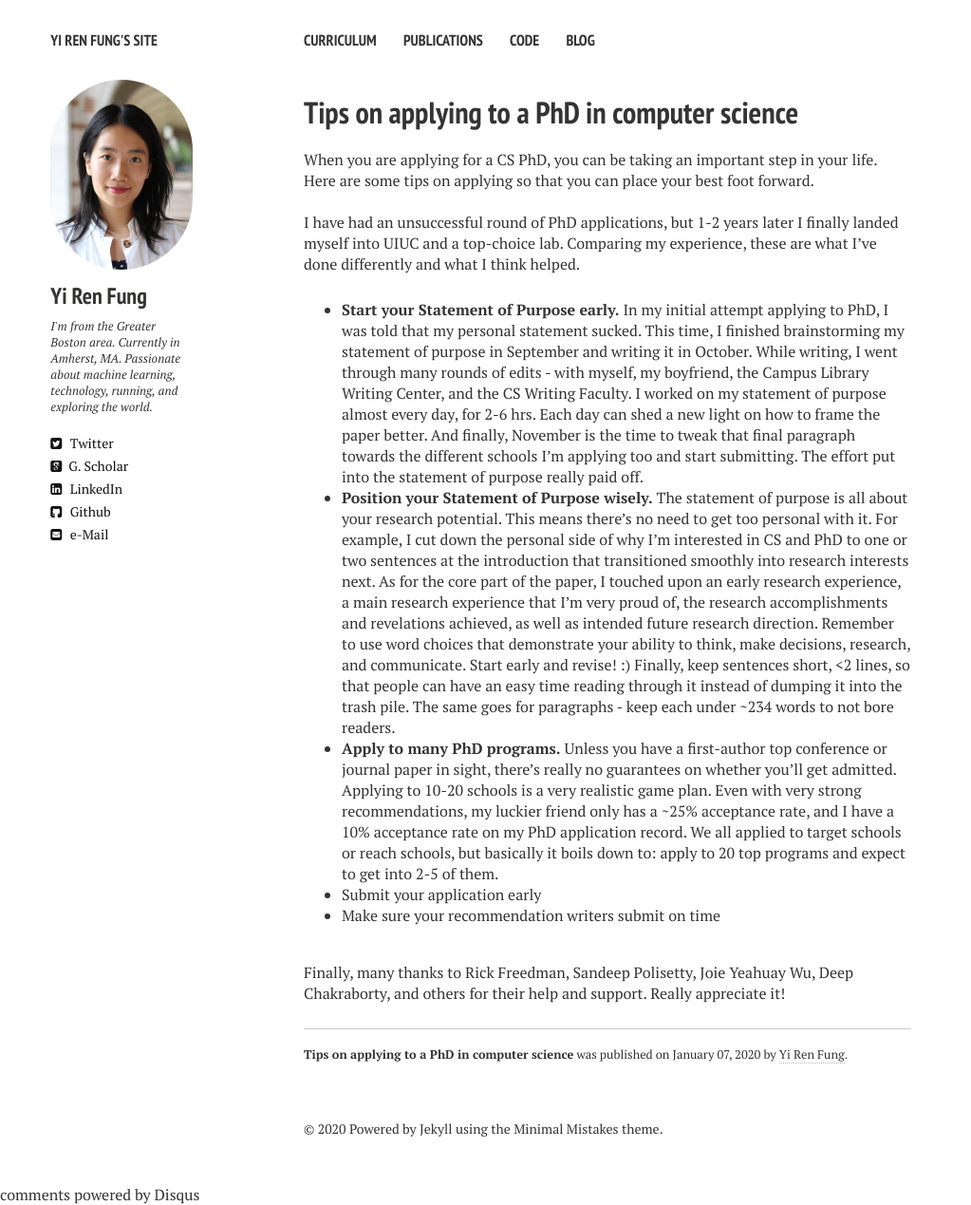
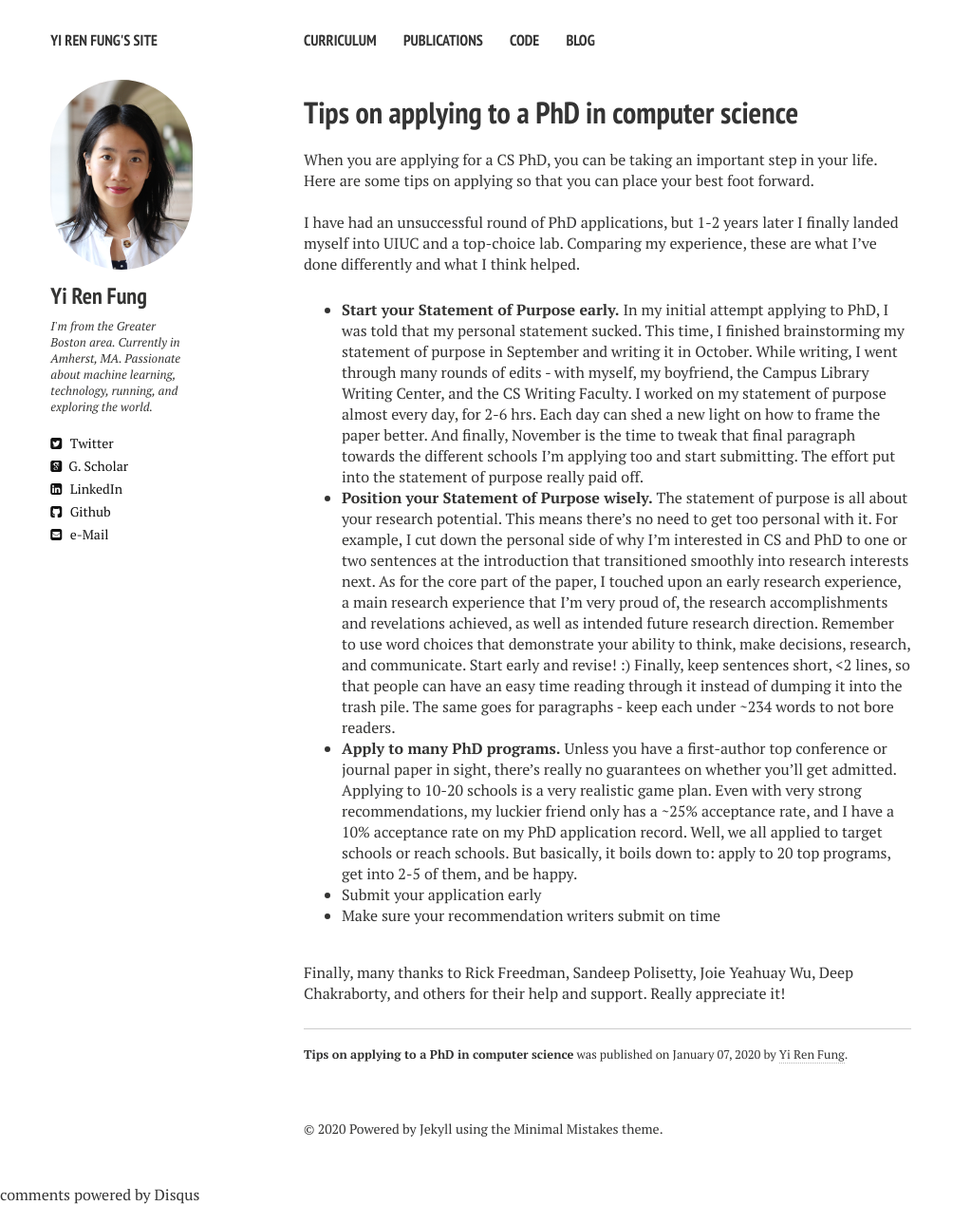
Before and after one commit to yrf1/yrf1.github.io, a Jekyll site: the page built from _posts/2020-01-07-on-phd-applications.md, in a window 1280 px wide. Shown: the whole page at 95% size, without its empty margins (0-1023 px from the left). Built offline with Jekyll 4.4.1, drawn with Linux system fonts in a browser that asks for light colours; nearby versions of some CDN libraries; comment, search, counter and statistics services are not loaded.

Commit message:
Updated blog post

```diff
--- a/_posts/2020-01-07-on-phd-applications.md
+++ b/_posts/2020-01-07-on-phd-applications.md
@@ -12,7 +12,7 @@ When you are applying for a CS PhD, you can be taking an important step in your
 I have had an unsuccessful round of PhD applications, but 1-2 years later I finally landed myself into UIUC and a top-choice lab. Comparing my experience, these are what I've done differently and what I think helped.
 * **Start your Statement of Purpose early.** In my initial attempt applying to PhD, I was told that my personal statement sucked. This time, I finished brainstorming my statement of purpose in September and writing it in October. While writing, I went through many rounds of edits - with myself, my boyfriend, the Campus Library Writing Center, and the CS Writing Faculty. I worked on my statement of purpose almost every day, for 2-6 hrs. Each day can shed a new light on how to frame the paper better. And finally, November is the time to tweak that final paragraph towards the different schools I'm applying too and start submitting. The effort put into the statement of purpose really paid off.
 * **Position your Statement of Purpose wisely.** The statement of purpose is all about your research potential. This means there's no need to get too personal with it. For example, I cut down the personal side of why I'm interested in CS and PhD to one or two sentences at the introduction that transitioned smoothly into research interests next. As for the core part of the paper, I touched upon an early research experience, a main research experience that I'm very proud of, the research accomplishments and revelations achieved, as well as intended future research direction. Remember to use word choices that demonstrate your ability to think, make decisions, research, and communicate. Start early and revise! :) Finally, keep sentences short, <2 lines, so that people can have an easy time reading through it instead of dumping it into the trash pile. The same goes for paragraphs - keep each under ~234 words to not bore readers.
-* **Apply to many PhD programs.** Unless you have a first-author top conference or journal paper in sight, there's really no guarantees on whether you'll get admitted. Applying to 10-20 schools is a very realistic game plan. Even with very strong recommendations, my luckier friend only has a ~25% acceptance rate, and I have a 10% acceptance rate on my PhD application record. We all applied to target schools or reach schools, but basically it boils down to: apply to 20 top programs and expect to get into 2-5 of them.
+* **Apply to many PhD programs.** Unless you have a first-author top conference or journal paper in sight, there's really no guarantees on whether you'll get admitted. Applying to 10-20 schools is a very realistic game plan. Even with very strong recommendations, my luckier friend only has a ~25% acceptance rate, and I have a 10% acceptance rate on my PhD application record. Well, we all applied to target schools or reach schools. But basically, it boils down to: apply to 20 top programs, get into 2-5 of them, and be happy.
 * Submit your application early
 * Make sure your recommendation writers submit on time
 <br />
```
